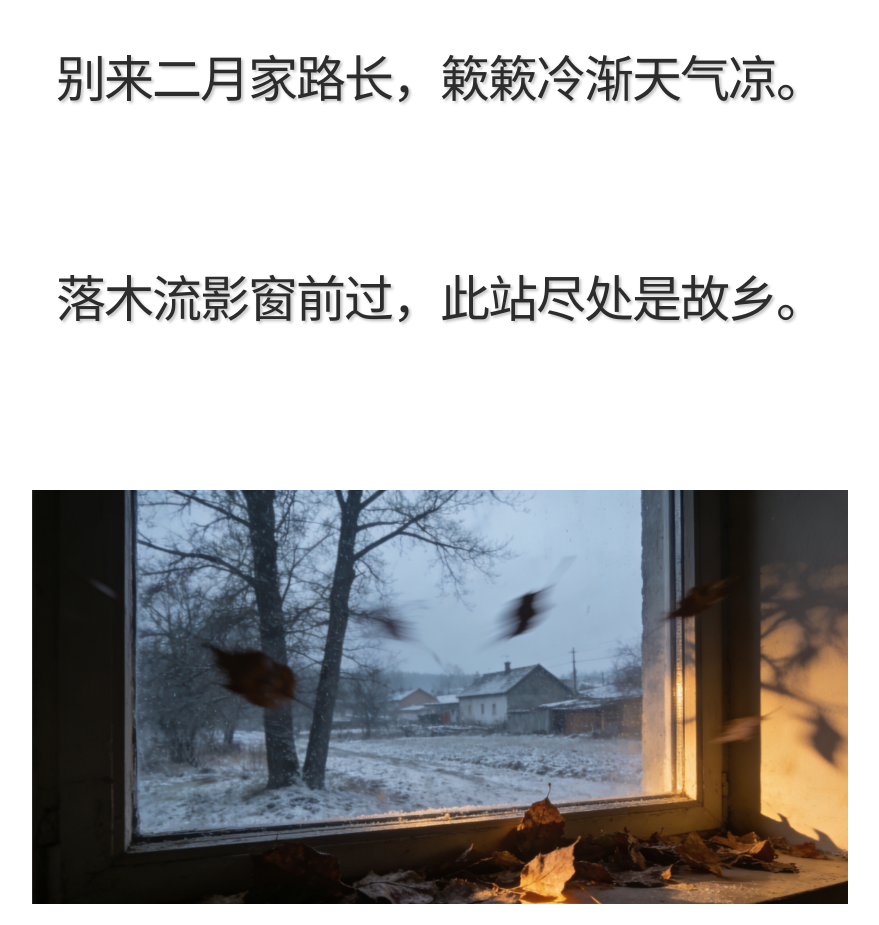
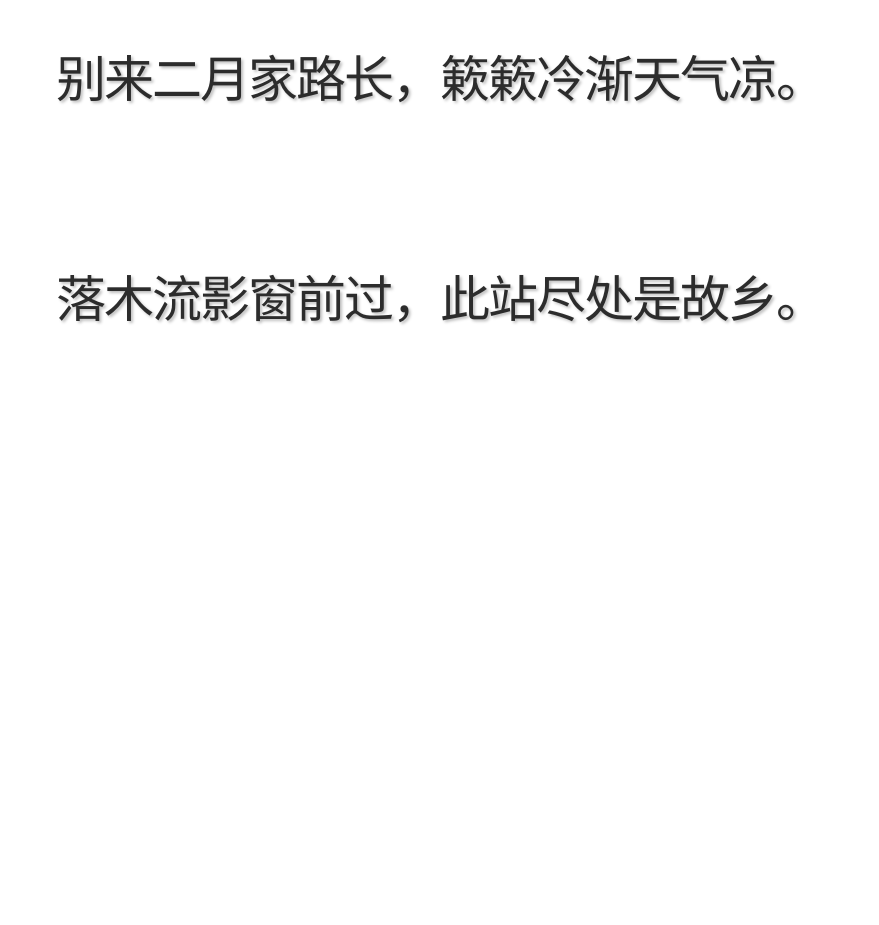
Before and after one commit to acdbd53/acdbd53.github, a plain HTML site: page index.html in a window 1280 px wide. Shown: the whole page, without its empty margins (200-1079 px from the left). After the commit the page ends 800 px from the top, so only its background shows below. Drawn offline with Linux system fonts and the light colour scheme.

Commit message:
Update index.html

```diff
--- a/index.html
+++ b/index.html
@@ -24,6 +24,6 @@
     <br>
     <p>落木流影窗前过，此站尽处是故乡。</p>
     <br>
-    <img src="5.png" width="816">
+
 </body>
 </html>
```
